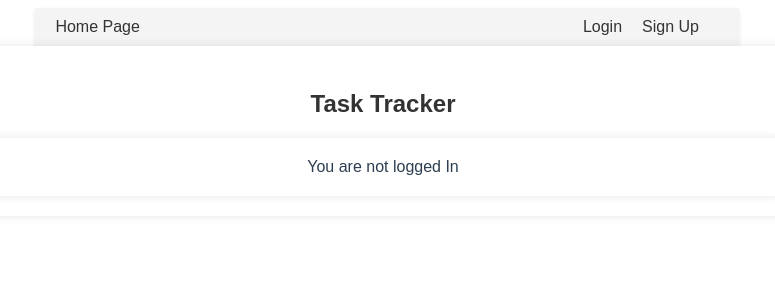
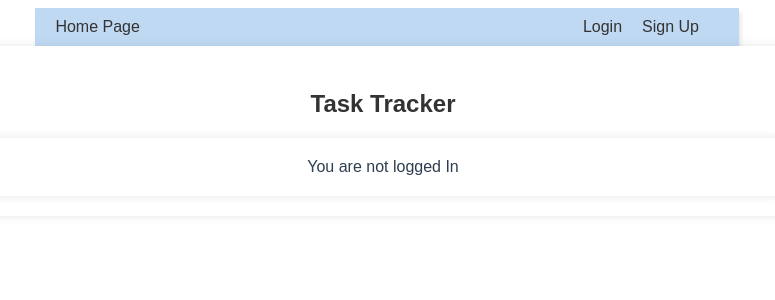
Before and after one commit to aaditya482/Vuejs-TaskTracker, a Vue app: page / in a window 1280 px wide. Shown: the top 300 px of the page, without its empty margins (257-1032 px from the left). Built offline with nearby package versions, Linux system fonts and the light colour scheme.

Commit message:
Update MainNavbar.vue

```diff
--- a/src/components/MainNavbar.vue
+++ b/src/components/MainNavbar.vue
@@ -35,9 +35,9 @@ export default {
     justify-content: space-between;
     align-items: center;
     padding: 10px 20px;
-    background-color: #f4f4f4; /* Match the background color of the home page */
+    background-color: #c0d9f3; /* Match the background color of the home page */
     color: #333; /* Text color matching the home page */
-    box-shadow: 0 2px 4px rgba(0, 0, 0, 0.1);
+    box-shadow: 2px 4px 4px rgba(0, 0, 0, 0.1);
   }
 
   /* Navigation links styling */
```
